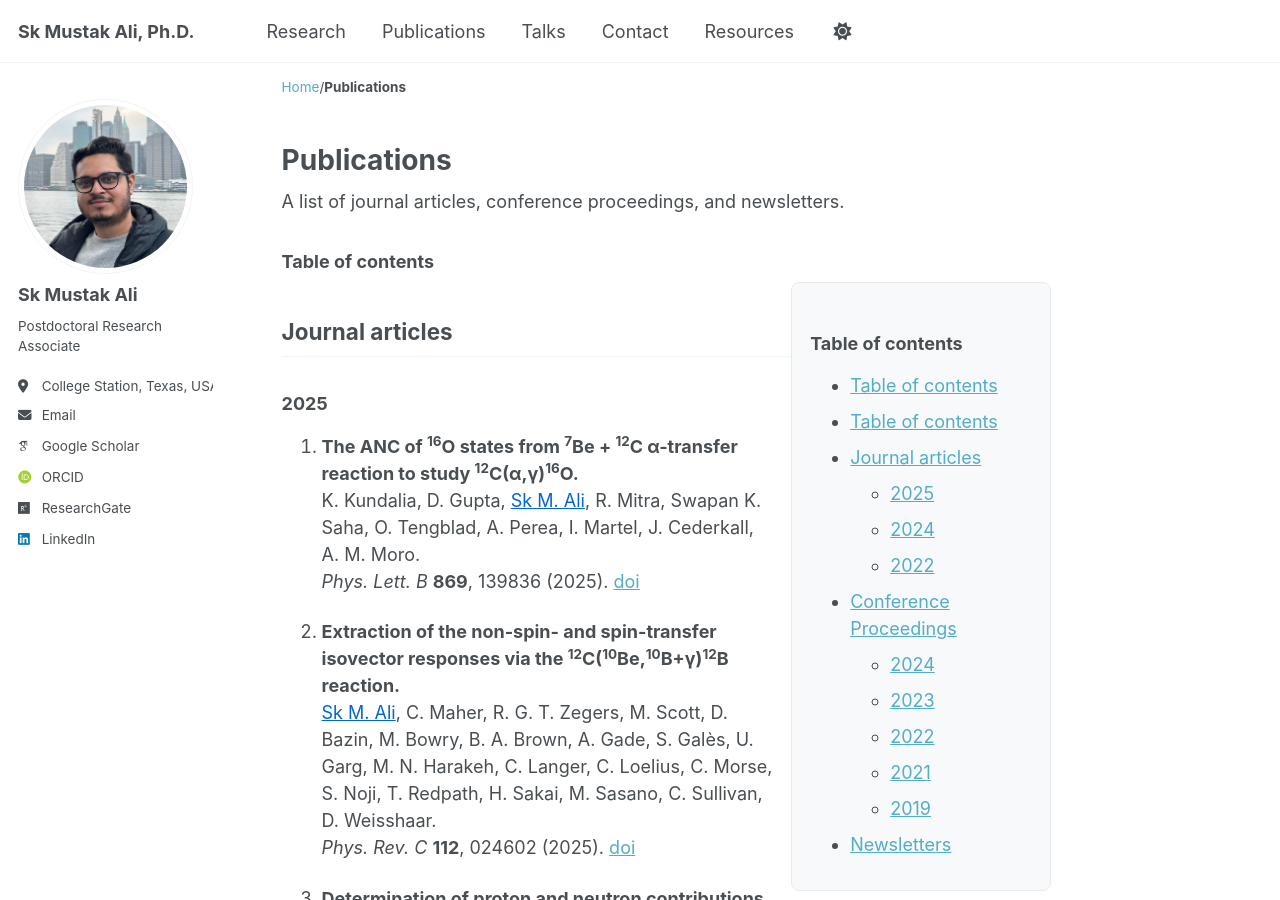
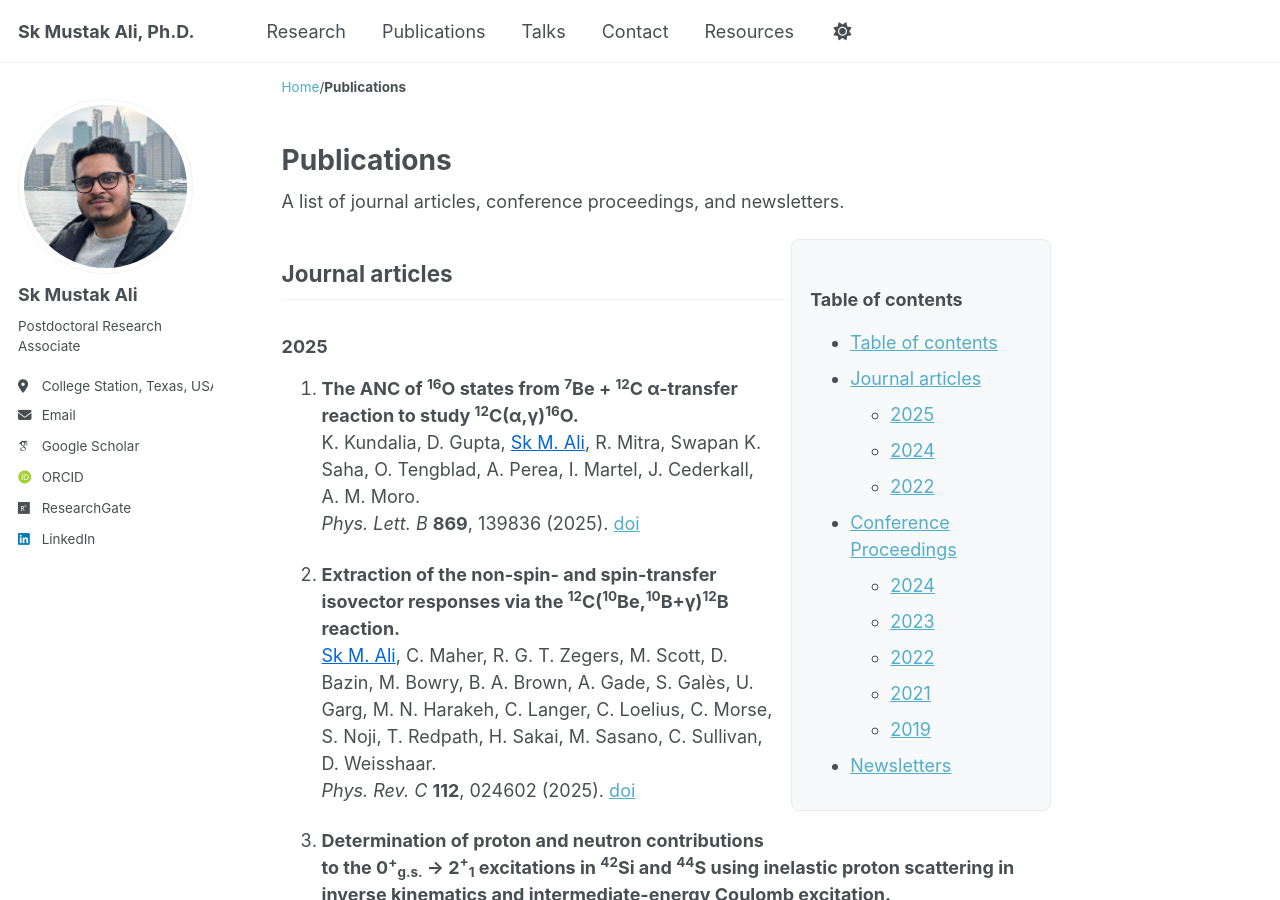
Before and after one commit to skmustakali/skmustakali.github.io, a Jekyll site: the page built from _pages/publications.md, in a window 1280 px wide and 900 px high. Built offline with Jekyll 4.4.1, drawn with Linux system fonts in a browser that asks for light colours; some web fonts are replaced; a script that is not in the unit is left out.

Commit message:
Update publications.md

```diff
--- a/_pages/publications.md
+++ b/_pages/publications.md
@@ -10,7 +10,6 @@ toc_label: "Publications"
 ---
 A list of journal articles, conference proceedings, and newsletters.
 
-### Table of contents
 <div class="toc-container" markdown="1">
 ### Table of contents
 * TOC
@@ -25,6 +24,7 @@ A list of journal articles, conference proceedings, and newsletters.
 }
 @media (max-width:1024px){ .toc-container{ float:none; width:auto; position:static; } }
 </style>
+
 
 
 <style>
```
